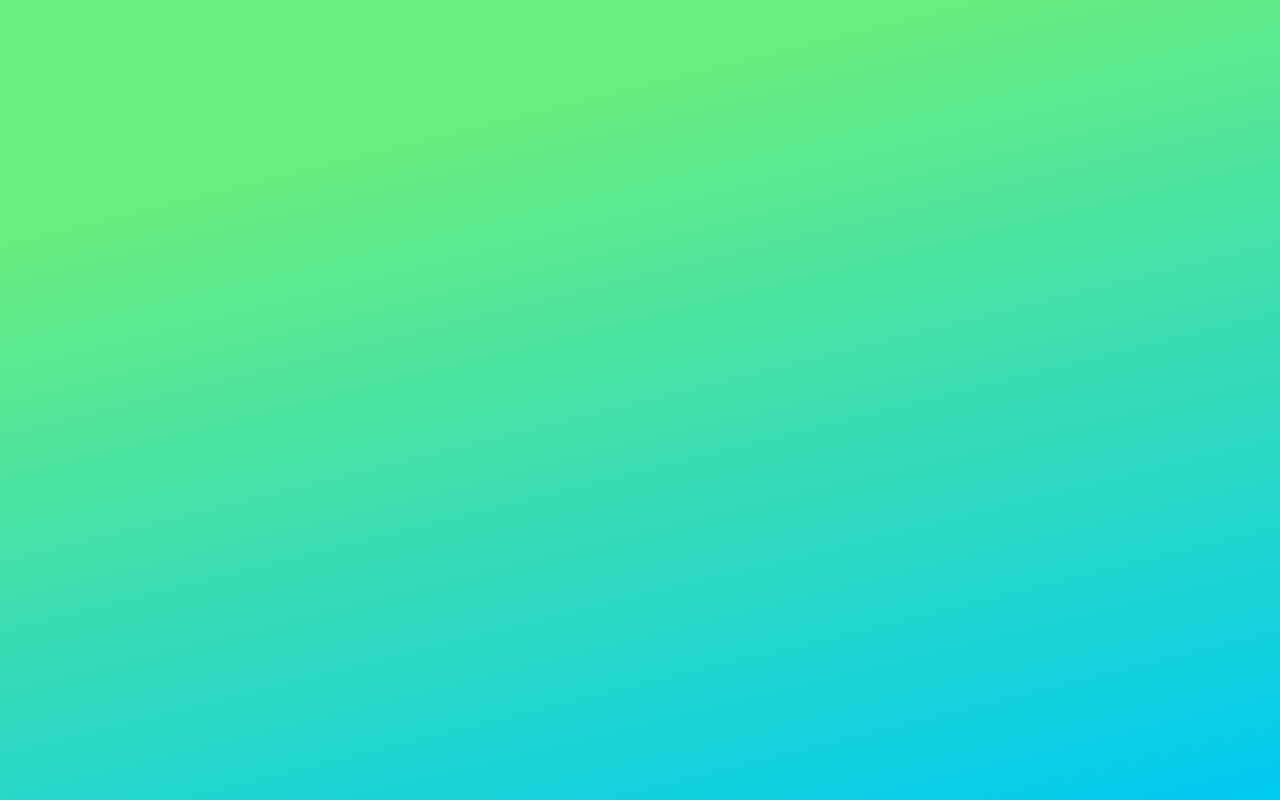
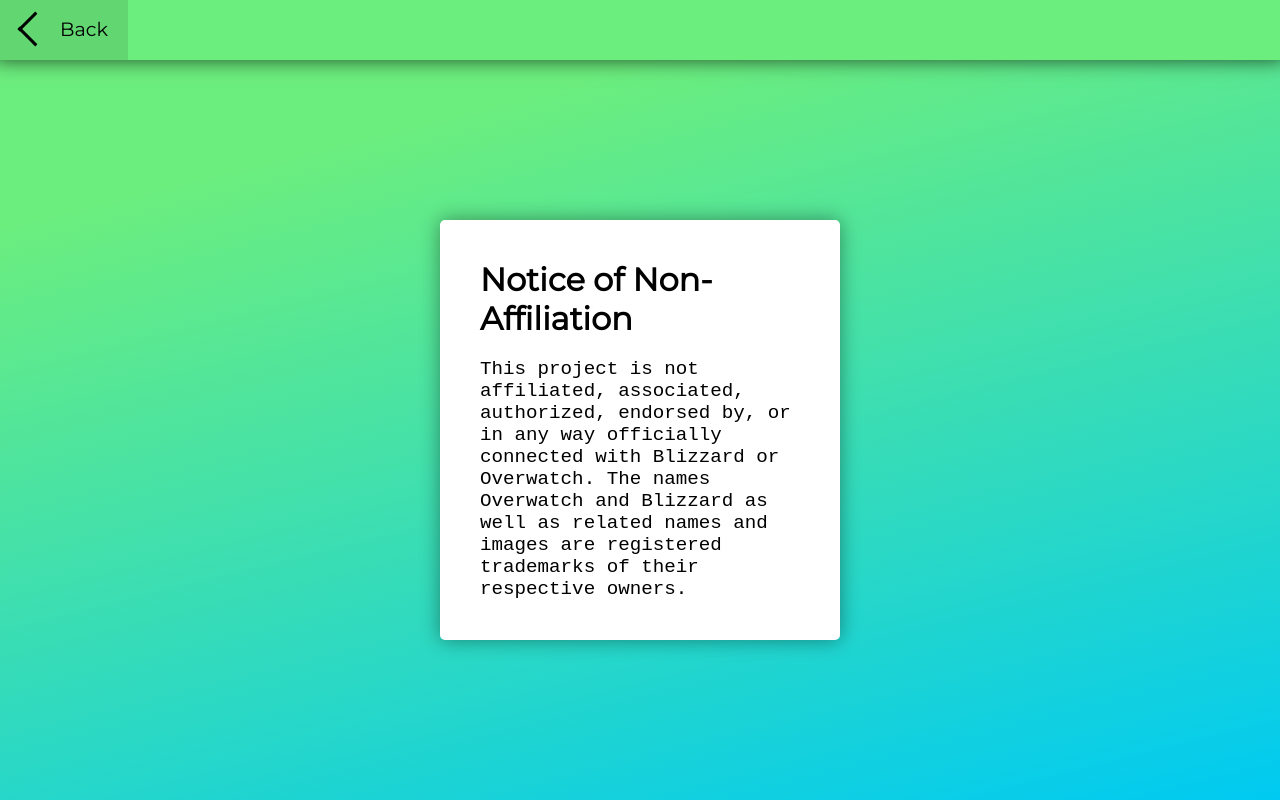
Before and after one commit to ctexxx/ow-workshop, a Nuxt app: page /disclaimer in a window 1280 px wide. Before the commit this address had no page. Built offline with nearby package versions, Linux system fonts and the light colour scheme.

Commit message:
add disclaimer

```diff
--- a/assets/styles/elements.scss
+++ b/assets/styles/elements.scss
@@ -13,6 +13,11 @@
 
   @media screen and (min-width: 480px) {
     padding: 20px;
+  }
+
+  &.center {
+    justify-content: center;
+    align-content: center;
   }
 }
 
--- a/assets/styles/global.scss
+++ b/assets/styles/global.scss
@@ -22,7 +22,7 @@
 
   height: 100%;
 
-  &, & > #__nuxt, & > #__nuxt > #__layout {
+  &, & > #__nuxt, & > #__nuxt > #__layout, & > #__nuxt > #__layout > .layout {
     height: 100%;
     overflow-x: hidden;
   }
--- a/layouts/default.vue
+++ b/layouts/default.vue
@@ -1,5 +1,7 @@
 <template>
-  <nuxt/>
+  <div class="layout">
+    <nuxt/>
+  </div>
 </template>
 
 <style lang="scss" scoped>
--- a/layouts/secondLevel.vue
+++ b/layouts/secondLevel.vue
@@ -1,24 +1,28 @@
 <template>
-  <div>
+  <div class="layout">
     <div class="top-bar">
       <button class="back-button" @click="$router.push('/')">
         <span class="arrow"></span>
         Back
       </button>
     </div>
-    <nuxt/>
+    <div class="content">
+      <nuxt/>
+    </div>
   </div>
 </template>
 
 <style scoped lang="scss">
   @import "~@/assets/styles/variables";
 
+  $top-bar-height: 60px;
+
   .top-bar {
     z-index: 3;
     position: sticky;
     top: 0;
 
-    height: 60px;
+    height: $top-bar-height;
     width: 100%;
 
     background: $primary;
@@ -83,4 +87,8 @@
       }
     }
   }
+
+  .content {
+    height: calc(100% - #{$top-bar-height});
+  }
 </style>
--- /dev/null
+++ b/pages/disclaimer.vue
@@ -0,0 +1,29 @@
+<template>
+  <main class="box-container center">
+    <section class="box">
+      <h1 class="box-title">Notice of Non-Affiliation</h1>
+      This project is not affiliated, associated, authorized, endorsed by, or in any way officially connected with Blizzard or Overwatch.
+
+      The names Overwatch and Blizzard as well as related names and images are registered trademarks of their respective owners.
+    </section>
+  </main>
+</template>
+
+<style scoped lang="scss">
+  @import "~@/assets/styles/elements";
+
+  .box {
+    max-width: 400px;
+
+    &:not(.box-title) {
+      font-family: monospace;
+      font-size: 1.2rem;
+    }
+  }
+</style>
+
+<script>
+  export default {
+    layout: "secondLevel"
+  };
+</script>
--- a/pages/index.vue
+++ b/pages/index.vue
@@ -42,6 +42,7 @@
           href="https://github.com/ctexxx/ow-workshop/issues/new?labels=submission&title=Submission%20[TITLE]&template=submission.md"
         >create an issue</a>.
       </p>
+      <small><nuxt-link to="/disclaimer">Disclaimer and Notice of Non-Affiliation</nuxt-link></small>
     </section>
   </main>
 </template>
```
